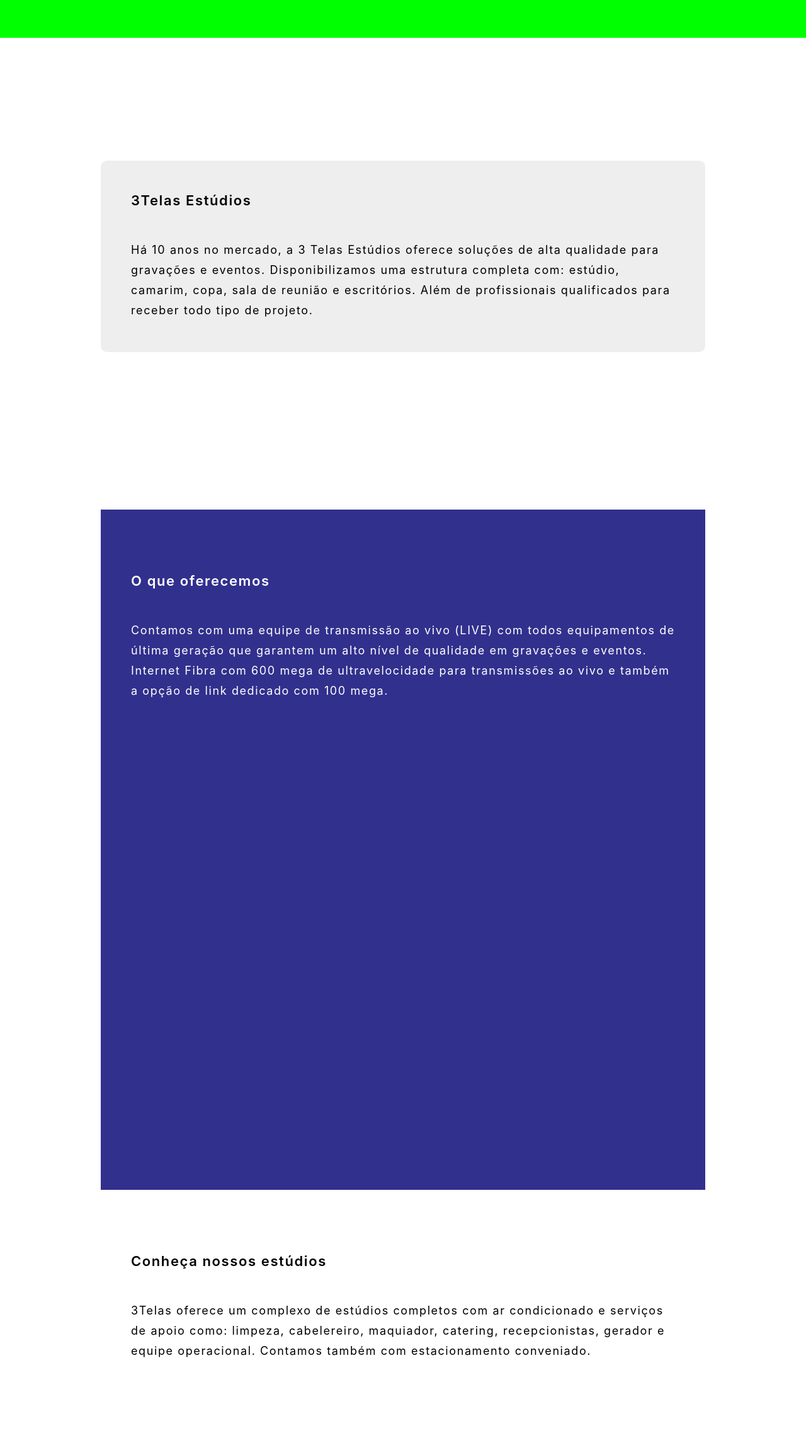
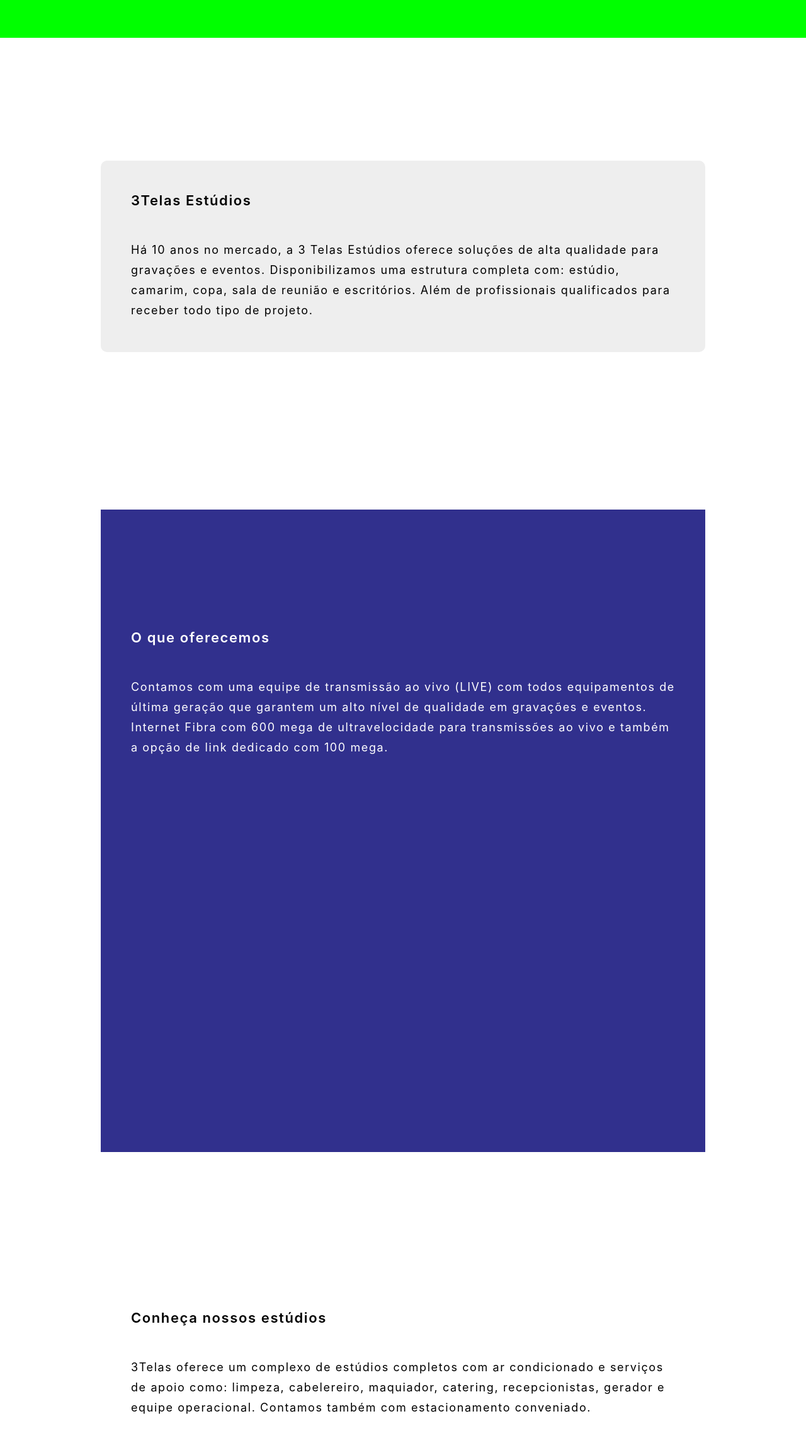
Before and after one commit to san-santos/site-3telas, a Next.js app: page / in a window 1280 px wide. Shown: the part 1120-3403 px from the top of the page at 63% size. Built offline with nearby package versions, Linux system fonts and the light colour scheme.

Commit message:
Site 3Telas em desenvolvimento

```diff
--- a/src/components/main/main-pages/history/3telas/index.tsx
+++ b/src/components/main/main-pages/history/3telas/index.tsx
@@ -1,6 +1,13 @@
-import { Container, TitlePage, TextInfo, ModalHistory } from './styled'
+import {
+  Container,
+  TitlePage,
+  TextInfo,
+  ModalHistory,
+  FooterSpace
+} from './styled'
 const HistoryContant = () => {
   return (
+    <>
       <Container>
         <ModalHistory>
           <TitlePage>3Telas Estúdios</TitlePage>
@@ -8,10 +15,13 @@
             Há 10 anos no mercado, a 3 Telas Estúdios oferece soluções de alta
             qualidade para gravações e eventos. Disponibilizamos uma estrutura
             completa com: estúdio, camarim, copa, sala de reunião e escritórios.
-          Além de profissionais qualificados para receber todo tipo de projeto.
+            Além de profissionais qualificados para receber todo tipo de
+            projeto.
           </TextInfo>
         </ModalHistory>
       </Container>
+      <FooterSpace />
+    </>
   )
 }
 
--- a/src/components/main/main-pages/history/3telas/styled.tsx
+++ b/src/components/main/main-pages/history/3telas/styled.tsx
@@ -41,3 +41,8 @@
   padding-left: 5%;
   padding-right: 5%;
 `
+export const FooterSpace = styled.div`
+  background-color: #31308d;
+  width: 100%;
+  height: 90px;
+`
--- a/src/components/main/main-pages/studios/accordeon/index.tsx
+++ b/src/components/main/main-pages/studios/accordeon/index.tsx
@@ -1,6 +1,7 @@
-import { Container, TitlePage, TextInfo } from './styled'
+import { Container, TitlePage, TextInfo, FooterSpace } from './styled'
 const Accordeon = () => {
   return (
+    <>
       <Container>
         <TitlePage>Conheça nossos estúdios</TitlePage>
         <TextInfo>
@@ -10,6 +11,8 @@
           estacionamento conveniado.
         </TextInfo>
       </Container>
+      <FooterSpace />
+    </>
   )
 }
 
--- a/src/components/main/main-pages/studios/accordeon/styled.tsx
+++ b/src/components/main/main-pages/studios/accordeon/styled.tsx
@@ -26,3 +26,8 @@
   line-height: 32px;
   letter-spacing: 1.6px;
 `
+export const FooterSpace = styled.div`
+  background-color: #31308d;
+  width: 100%;
+  height: 90px;
+`
--- a/src/components/main/main-pages/values/list-render/index.tsx
+++ b/src/components/main/main-pages/values/list-render/index.tsx
@@ -1,9 +1,10 @@
 import ListVilaOlimpia from './list-olimpia'
 import ListExtrasOlimpia from './list-extras-olimpia'
-import { Lists, Container, TitlePage, TextInfo } from './styled'
+import { Lists, Container, TitlePage, TextInfo, FooterSpace } from './styled'
 
 const ListValues = () => {
   return (
+    <>
       <Container>
         <TitlePage>Nossos preços</TitlePage>
         <TextInfo>
@@ -16,6 +17,8 @@
           <ListExtrasOlimpia />
         </Lists>
       </Container>
+      <FooterSpace />
+    </>
   )
 }
 
--- a/src/components/main/main-pages/values/list-render/styled.tsx
+++ b/src/components/main/main-pages/values/list-render/styled.tsx
@@ -79,3 +79,8 @@
   font-weight: 600;
   padding-left: 25px;
 `
+export const FooterSpace = styled.div`
+  background-color: #fff;
+  width: 100%;
+  height: 150px;
+`
--- a/src/components/main/main-pages/weoffer/modal/index.tsx
+++ b/src/components/main/main-pages/weoffer/modal/index.tsx
@@ -1,6 +1,7 @@
-import { Container, TitlePage, TextInfo } from './styled'
+import { Container, TitlePage, TextInfo, FooterSpace } from './styled'
 function ModalServices() {
   return (
+    <>
       <Container>
         <TitlePage>O que oferecemos</TitlePage>
         <TextInfo>
@@ -11,6 +12,8 @@
           mega.
         </TextInfo>
       </Container>
+      <FooterSpace />
+    </>
   )
 }
 
--- a/src/components/main/main-pages/weoffer/modal/styled.tsx
+++ b/src/components/main/main-pages/weoffer/modal/styled.tsx
@@ -26,3 +26,8 @@
   line-height: 32px;
   letter-spacing: 1.6px;
 `
+export const FooterSpace = styled.div`
+  background-color: #fff;
+  width: 100%;
+  height: 150px;
+`
--- a/src/components/styled.tsx
+++ b/src/components/styled.tsx
@@ -36,15 +36,18 @@
   width: 100%;
   height: auto;
   display: flex;
-  justify-content: center;
-  /* background-color: #f00; */
+  flex-direction: column;
+  align-items: center;
+  justify-content: space-between;
 `
 
 export const MainServices = styled.section`
   width: 100%;
   height: 1080px;
   display: flex;
-  justify-content: center;
+  flex-direction: column;
+  align-items: center;
+  justify-content: space-between;
   background-color: #31308d;
 `
 
@@ -52,7 +55,9 @@
   width: 100%;
   height: 1080px;
   display: flex;
-  justify-content: center;
+  flex-direction: column;
+  align-items: center;
+  justify-content: space-between;
   /* background-color: #0f0; */
 `
 
@@ -60,7 +65,9 @@
   width: 100%;
   height: auto;
   display: flex;
-  justify-content: center;
+  flex-direction: column;
+  align-items: center;
+  justify-content: space-between;
   background-color: #31308d;
 `
 
```
Lines whose indentation alone changed are shown as unchanged.
